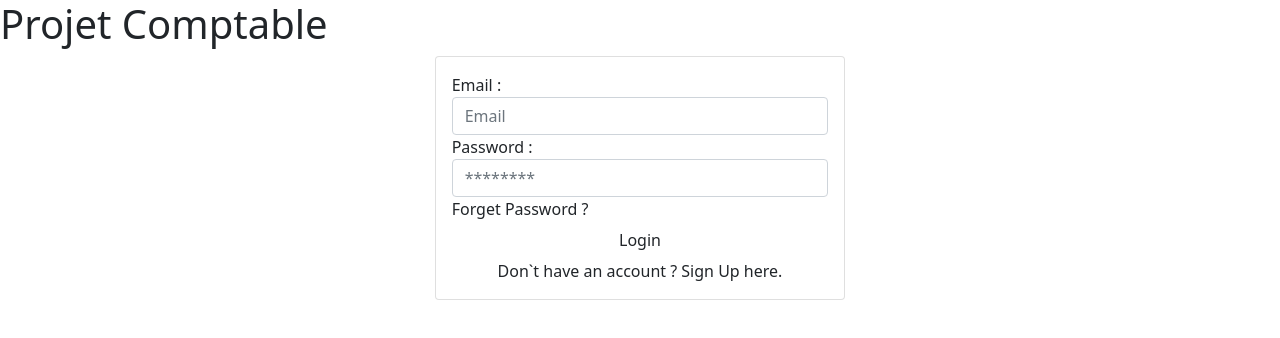
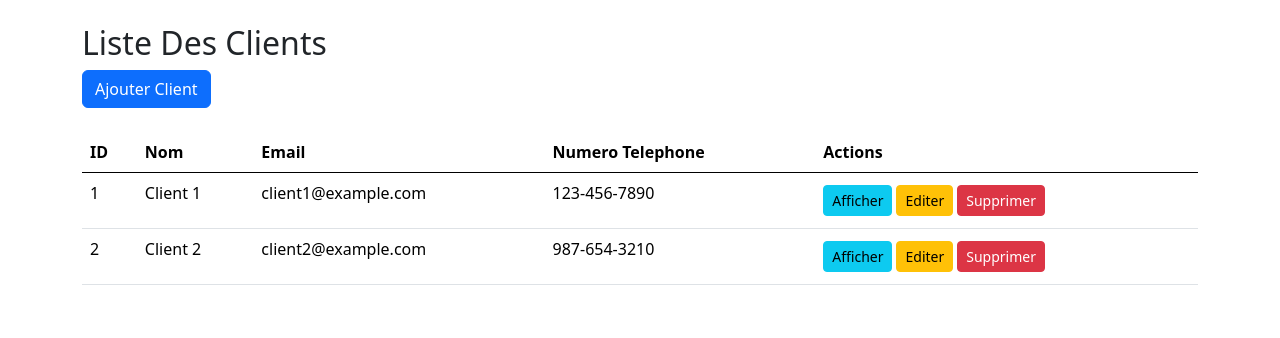
Before and after one commit to AdnenKhiari/Cabinet-Virtuel-Comptable, an Angular app: page / in a window 1280 px wide. Shown: the top 338 px of the page. Built offline with nearby package versions, Linux system fonts and the light colour scheme.

Commit message:
completed client list componenet

```diff
--- a/angular.json
+++ b/angular.json
@@ -26,6 +26,7 @@
               "src/_redirects"
             ],
             "styles": [
+              "node_modules/bootstrap/dist/css/bootstrap.min.css",
               "src/styles.css"
             ],
             "scripts": []
--- a/package.json
+++ b/package.json
@@ -27,6 +27,8 @@
     "@angular/platform-browser": "^16.2.0",
     "@angular/platform-browser-dynamic": "^16.2.0",
     "@angular/router": "^16.2.0",
+    "@ng-bootstrap/ng-bootstrap": "^15.1.2",
+    "@popperjs/core": "^2.11.6",
     "bootstrap": "^5.3.2",
     "ngx-bootstrap": "^11.0.2",
     "rxjs": "~7.8.0",
@@ -42,6 +44,7 @@
     "@angular-eslint/template-parser": "16.3.1",
     "@angular/cli": "~16.2.2",
     "@angular/compiler-cli": "^16.2.0",
+    "@angular/localize": "^16.2.0",
     "@types/jasmine": "~4.3.0",
     "@typescript-eslint/eslint-plugin": "5.62.0",
     "@typescript-eslint/parser": "5.62.0",
--- a/src/app/app.component.html
+++ b/src/app/app.component.html
@@ -1,3 +1 @@
-<h1>Projet Comptable</h1>
-
-<app-login></app-login>
+<app-liste-clients></app-liste-clients>
--- a/src/app/app.module.ts
+++ b/src/app/app.module.ts
@@ -8,10 +8,12 @@ import { AuthentificationModule } from './authentification/authentification.modu
 import { LoginComponent } from './authentification/login/login.component'
 import { SignUpComponent } from './authentification/sign-up/sign-up.component'
 import { ListeClientsComponent } from './liste-clients/liste-clients.component'
+import { FormsModule } from '@angular/forms'
+import { NgbModule } from '@ng-bootstrap/ng-bootstrap'
 
 @NgModule({
   declarations: [AppComponent, ListeClientsComponent],
-  imports: [BrowserModule, AppRoutingModule, AuthentificationModule],
+  imports: [BrowserModule, AppRoutingModule, AuthentificationModule, FormsModule, NgbModule],
   providers: [],
   bootstrap: [AppComponent]
 })
--- a/src/app/liste-clients/liste-clients.component.html
+++ b/src/app/liste-clients/liste-clients.component.html
@@ -1 +1,87 @@
-<p>liste-clients works!</p>
+<div class="container mt-4">
+  <h2>Liste Des Clients</h2>
+
+  <button class="btn btn-primary" (click)="open(content)">Ajouter Client</button>
+
+  <div *ngIf="errorMessage" class="alert alert-danger mt-3">
+    {{ errorMessage }}
+  </div>
+
+  <table class="table mt-4">
+    <thead>
+      <tr>
+        <th>ID</th>
+        <th>Nom</th>
+        <th>Email</th>
+        <th>Numero Telephone</th>
+        <th>Actions</th>
+      </tr>
+    </thead>
+    <tbody>
+      <tr *ngFor="let client of clients">
+        <td>{{ client.id }}</td>
+        <td>{{ client.name }}</td>
+        <td>{{ client.email }}</td>
+        <td>{{ client.phoneNumber }}</td>
+        <td>
+          <button class="btn btn-info btn-sm" (click)="open(content, client)">Afficher</button>
+          <button class="btn btn-warning btn-sm m-1" (click)="open(content, client)">Editer</button>
+          <button class="btn btn-danger btn-sm" (click)="deleteClient(client)">Supprimer</button>
+        </td>
+      </tr>
+    </tbody>
+  </table>
+</div>
+
+<ng-template #content let-modal>
+  <div class="modal-header">
+    <h4 class="modal-title" id="modal-basic-title">
+      {{ selectedClient ? 'Edit Client' : 'Add Client' }}
+    </h4>
+    <button type="button" class="close" aria-label="Close" (click)="modal.dismiss('Cross click')">
+      <span aria-hidden="true">&times;</span>
+    </button>
+  </div>
+  <div class="modal-body">
+    <form>
+      <div class="form-group">
+        <label for="name">Name</label>
+        <input
+          type="text"
+          class="form-control"
+          id="name"
+          [(ngModel)]="selectedClient!.name"
+          name="name"
+          required />
+      </div>
+      <div class="form-group">
+        <label for="email">Email</label>
+        <input
+          type="email"
+          class="form-control"
+          id="email"
+          [(ngModel)]="selectedClient!.email"
+          name="email"
+          required />
+      </div>
+      <div class="form-group">
+        <label for="phoneNumber">Phone Number</label>
+        <input
+          type="tel"
+          class="form-control"
+          id="phoneNumber"
+          [(ngModel)]="selectedClient!.phoneNumber"
+          name="phoneNumber"
+          required />
+      </div>
+    </form>
+  </div>
+  <div class="modal-footer">
+    <button type="button" class="btn btn-secondary" (click)="modal.dismiss('Cancel click')">
+      Close
+    </button>
+    <button type="button" class="btn btn-primary" (click)="addOrUpdateClient()">
+      Save changes
+    </button>
+  </div>
+</ng-template>
--- a/src/app/liste-clients/liste-clients.component.ts
+++ b/src/app/liste-clients/liste-clients.component.ts
@@ -1,8 +1,89 @@
-import { Component } from '@angular/core'
+import { Component, OnInit } from '@angular/core'
+import { NgbModal, ModalDismissReasons } from '@ng-bootstrap/ng-bootstrap'
 
+interface Client {
+  id: number
+  name: string
+  email: string
+  phoneNumber: string
+}
 @Component({
   selector: 'app-liste-clients',
   templateUrl: './liste-clients.component.html',
   styleUrls: ['./liste-clients.component.css']
 })
-export class ListeClientsComponent {}
+export class ListeClientsComponent implements OnInit {
+  clients: Client[] = []
+  selectedClient: Client | null = null
+  closeResult = ''
+  errorMessage: string | null = null
+
+  constructor(private modalService: NgbModal) {}
+
+  ngOnInit(): void {
+    const storedClients = localStorage.getItem('clients')
+    this.clients = storedClients ? JSON.parse(storedClients) : this.getDummyData()
+  }
+
+  getDummyData(): Client[] {
+    return [
+      { id: 1, name: 'Client 1', email: 'client1@example.com', phoneNumber: '123-456-7890' },
+      { id: 2, name: 'Client 2', email: 'client2@example.com', phoneNumber: '987-654-3210' }
+    ]
+  }
+
+  saveToLocalStorage() {
+    localStorage.setItem('clients', JSON.stringify(this.clients))
+  }
+
+  open(content: any, client: Client | null = null) {
+    this.selectedClient = client ? { ...client } : { id: 0, name: '', email: '', phoneNumber: '' }
+    this.modalService.open(content, { ariaLabelledBy: 'modal-basic-title' }).result.then(
+      result => {
+        this.closeResult = `Closed with: ${result}`
+      },
+      reason => {
+        this.closeResult = `Dismissed ${this.getDismissReason(reason)}`
+      }
+    )
+  }
+
+  private getDismissReason(reason: any): string {
+    if (reason === ModalDismissReasons.ESC) {
+      return 'by pressing ESC'
+    } else if (reason === ModalDismissReasons.BACKDROP_CLICK) {
+      return 'by clicking on a backdrop'
+    } else {
+      return `with: ${reason}`
+    }
+  }
+
+  addOrUpdateClient() {
+    if (this.selectedClient && this.selectedClient.name.trim() !== '') {
+      if (this.selectedClient.id === 0) {
+        this.selectedClient.id = this.clients.length + 1
+        this.clients.push({ ...this.selectedClient })
+      } else {
+        const index = this.clients.findIndex(c => c.id === this.selectedClient!.id)
+        if (index !== -1) {
+          this.clients[index] = { ...this.selectedClient }
+        }
+      }
+
+      this.saveToLocalStorage()
+
+      this.modalService.dismissAll()
+      this.errorMessage = null
+    } else {
+      this.errorMessage = 'Veuillez remplir le nom du client'
+    }
+  }
+
+  deleteClient(client: Client) {
+    const index = this.clients.findIndex(c => c.id === client.id)
+    if (index !== -1) {
+      this.clients.splice(index, 1)
+      this.saveToLocalStorage()
+    }
+  }
+}
--- a/tsconfig.app.json
+++ b/tsconfig.app.json
@@ -3,7 +3,9 @@
   "extends": "./tsconfig.json",
   "compilerOptions": {
     "outDir": "./out-tsc/app",
-    "types": []
+    "types": [
+      "@angular/localize"
+    ]
   },
   "files": [
     "src/main.ts"
```
Also changed, not shown: src/main.ts (+6 -4 lines), 2 other files (tests, documents, lock files or other folders).
